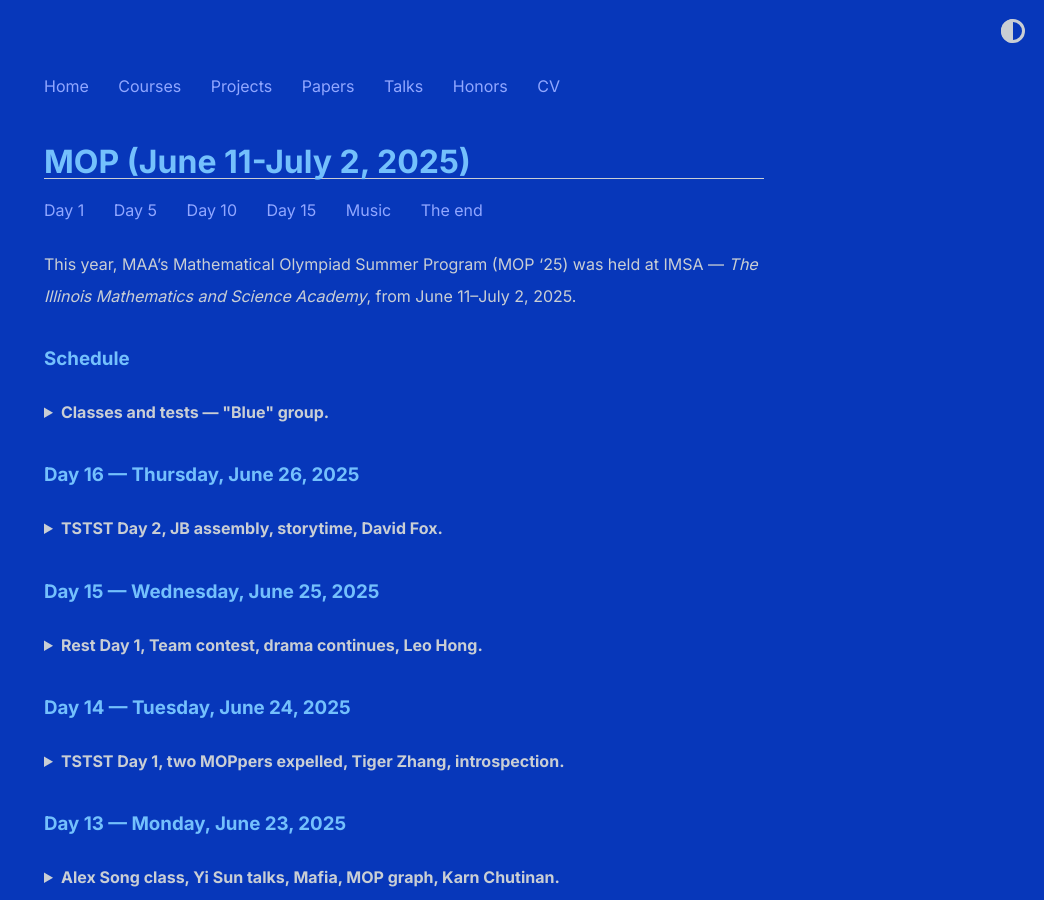
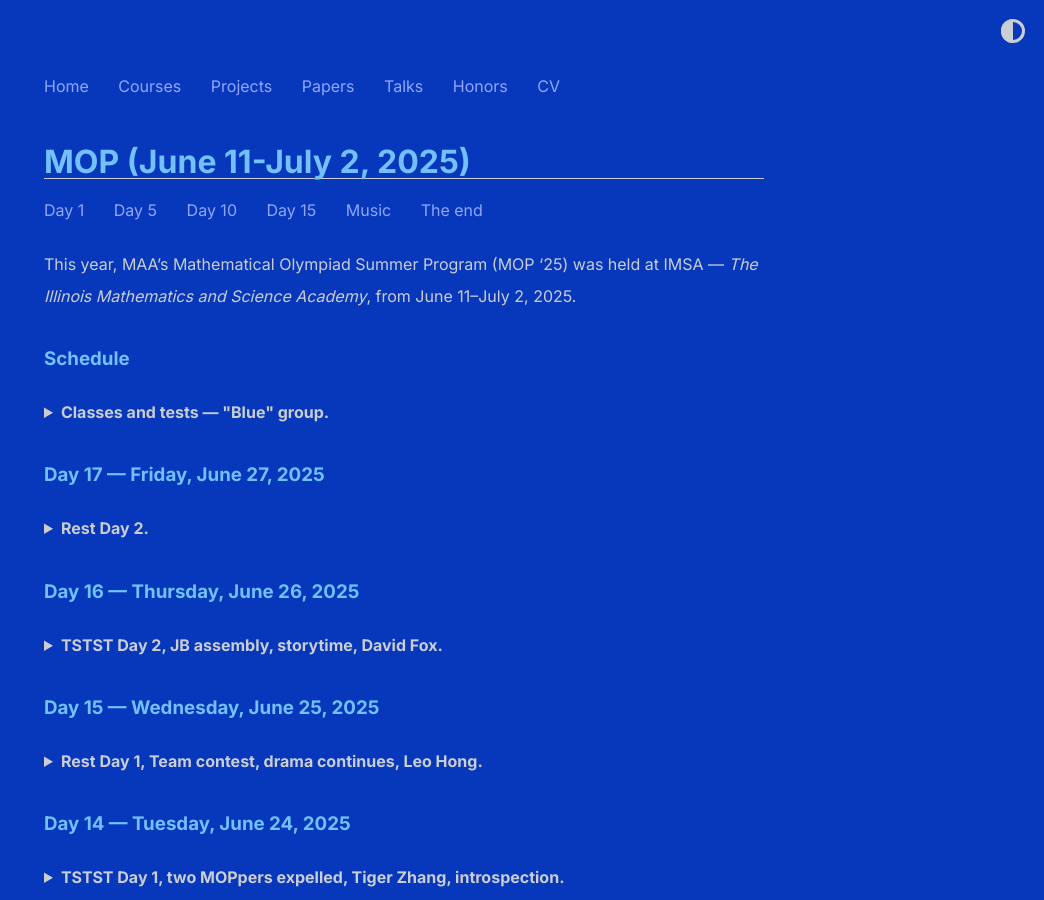
Before and after one commit to shihankanungo/shihankanungo.github.io, a Jekyll site: the page built from mop.md, in a window 1280 px wide and 900 px high. Shown: the whole window, without its empty margins (236-1280 px from the left). Built offline with Jekyll 4.4.1, drawn with Linux system fonts in a browser that asks for light colours.

Commit message:
Update mop.md

```diff
--- a/mop.md
+++ b/mop.md
@@ -17,6 +17,27 @@
 <a href="https://shihankanungo.github.io/mop">↪️ Back to top</a>
 </details>
 
+### Day 17 &mdash; Friday, June 27, 2025
+
+<details>
+<summary><b>Rest Day 2.</b></summary>
+
+<br>
+
+<details>
+<summary><b>Analytic NT. Problem</b></summary>
+  <img src="/images/mop17p.png" width="700"/>
+</details>
+
+
+<p align="center"><img src="/images/mop13c.jpg" width="400"/> <br> <span style="color: gray"> David Fox </span> </p>
+
+
+
+<br>
+<a href="https://shihankanungo.github.io/mop">↪️ Back to top</a>
+
+</details>
 
 ### Day 16 &mdash; Thursday, June 26, 2025
 
```
